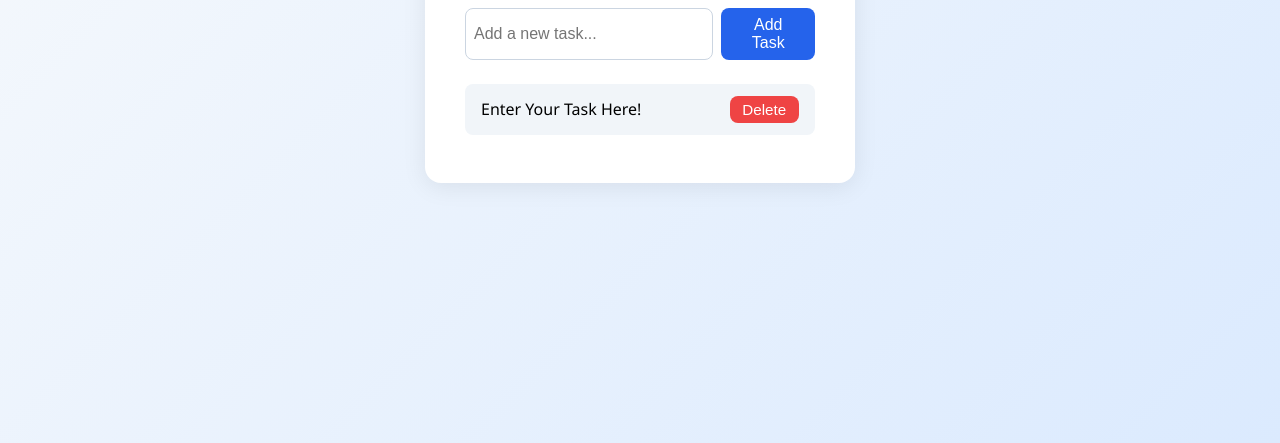
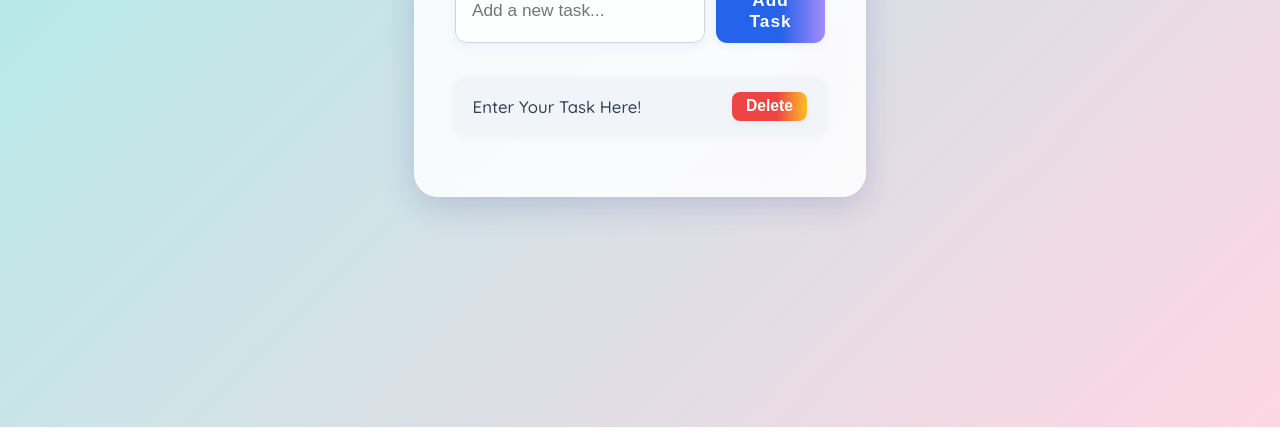
Before and after one commit to KeerthiS20/ToDo-App, a plain HTML site: page index.html in a window 1280 px wide. Shown: the part 373-816 px from the top of the page. Drawn offline with Linux system fonts and the light colour scheme.

Commit message:
Update index.html

```diff
--- a/index.html
+++ b/index.html
@@ -5,81 +5,152 @@
     <meta name="viewport" content="width=device-width, initial-scale=1.0">
     <title>Todo App</title>
     <style>
+        @import url('https://fonts.googleapis.com/css2?family=Quicksand:wght@500;700&display=swap');
 body {
-            background: linear-gradient(135deg, #f8fafc 0%, #dbeafe 100%);
     min-height: 100vh;
+    margin: 0;
     display: flex;
     align-items: center;
     justify-content: center;
-            font-family: 'Segoe UI', Arial, sans-serif;
+    background: linear-gradient(135deg, #a8edea 0%, #fed6e3 100%);
+    font-family: 'Quicksand', Arial, sans-serif;
 }
+
 .todo-container {
-            background: #fff;
-            padding: 2rem 2.5rem;
-            border-radius: 1rem;
-            box-shadow: 0 4px 24px rgba(0,0,0,0.08);
-            width: 350px;
+    background: rgba(255,255,255,0.85);
+    padding: 2.5rem 2.5rem 2rem 2.5rem;
+    border-radius: 1.5rem;
+    box-shadow: 0 8px 32px 0 rgba(31, 38, 135, 0.18);
+    width: 370px;
+    backdrop-filter: blur(8px);
+    border: 1.5px solid rgba(255,255,255,0.25);
+    display: flex;
+    flex-direction: column;
+    align-items: center;
+    animation: popIn 0.8s cubic-bezier(.68,-0.55,.27,1.55);
 }
+
+@keyframes popIn {
+    0% { transform: scale(0.8) translateY(40px); opacity: 0; }
+    100% { transform: scale(1) translateY(0); opacity: 1; }
+}
+
 h1 {
-            text-align: center;
+    font-family: 'Quicksand', Arial, sans-serif;
+    font-weight: 700;
     color: #2563eb;
-            margin-bottom: 1.5rem;
+    letter-spacing: 2px;
+    margin-bottom: 1.2rem;
+    text-shadow: 0 2px 8px #e0e7ef;
 }
+
 #input {
     width: 70%;
-            padding: 0.5rem;
-            border: 1px solid #cbd5e1;
-            border-radius: 0.5rem;
-            font-size: 1rem;
+    padding: 0.7rem 1rem;
+    border: 1.5px solid #cbd5e1;
+    border-radius: 0.7rem;
+    font-size: 1.08rem;
+    box-shadow: 0 2px 12px rgba(37,99,235,0.08);
+    transition: border 0.2s, box-shadow 0.2s;
+    background: rgba(255,255,255,0.7);
+    margin-right: 0.5rem;
 }
+
+#input:focus {
+    border: 2px solid #2563eb;
+    outline: none;
+    box-shadow: 0 4px 16px rgba(37,99,235,0.13);
+    background: #fff;
+}
+
 .add-btn {
-            padding: 0.5rem 1rem;
-            background: #2563eb;
+    padding: 0.7rem 1.2rem;
+    background: linear-gradient(90deg, #2563eb 60%, #a78bfa 100%);
+    color: #fff;
+    border: none;
+    border-radius: 0.7rem;
+    font-size: 1.08rem;
+    font-weight: 700;
+    cursor: pointer;
+    margin-left: 0.2rem;
+    transition: background 0.2s, box-shadow 0.2s, transform 0.15s;
+    box-shadow: 0 2px 8px rgba(37,99,235,0.08);
+    letter-spacing: 1px;
+}
+
+.add-btn:hover {
+    background: linear-gradient(90deg, #1d4ed8 60%, #7c3aed 100%);
+    box-shadow: 0 4px 16px rgba(37,99,235,0.15);
+    transform: scale(1.06) rotate(-2deg);
+}
+
+#list-container {
+    width: 100%;
+    margin-top: 1.2rem;
+    padding: 0;
+    list-style: none;
+}
+
+#list-container li {
+    background: rgba(241,245,249,0.95);
+    margin-bottom: 0.85rem;
+    padding: 0.85rem 1.1rem;
+    border-radius: 0.7rem;
+    display: flex;
+    align-items: center;
+    justify-content: space-between;
+    font-size: 1.05rem;
+    font-weight: 500;
+    color: #334155;
+    transition: background 0.2s, transform 0.2s, box-shadow 0.2s;
+    box-shadow: 0 1px 8px rgba(0,0,0,0.05);
+    position: relative;
+    cursor: pointer;
+    overflow: hidden;
+}
+
+#list-container li:hover {
+    background: #e0e7ef;
+    transform: translateY(-2px) scale(1.02);
+    box-shadow: 0 4px 16px rgba(37,99,235,0.10);
+}
+
+.delete-btn {
+    background: linear-gradient(90deg, #ef4444 60%, #fbbf24 100%);
     color: #fff;
     border: none;
     border-radius: 0.5rem;
-            font-size: 1rem;
+    padding: 0.35rem 0.9rem;
     cursor: pointer;
-            margin-left: 0.5rem;
-            transition: background 0.2s;
+    font-size: 0.98rem;
+    font-weight: 700;
+    transition: background 0.2s, transform 0.2s, box-shadow 0.2s;
+    margin-left: 0.7rem;
+    box-shadow: 0 2px 8px rgba(239,68,68,0.08);
 }
-        .add-btn:hover {
-            background: #1d4ed8;
+
+.delete-btn:hover {
+    background: linear-gradient(90deg, #b91c1c 60%, #f59e42 100%);
+    transform: scale(1.09) rotate(2deg);
+    box-shadow: 0 4px 16px rgba(239,68,68,0.13);
 }
-        #list-container {
-            list-style: none;
-            padding: 0;
-            margin-top: 1.5rem;
+
+::-webkit-scrollbar {
+    width: 8px;
+    background: #e0e7ef;
+    border-radius: 8px;
 }
-        #list-container li {
-            background: #f1f5f9;
-            margin-bottom: 0.75rem;
-            padding: 0.75rem 1rem;
-            border-radius: 0.5rem;
-            display: flex;
-            align-items: center;
-            justify-content: space-between;
-            font-size: 1rem;
+::-webkit-scrollbar-thumb {
+    background: #a5b4fc;
+    border-radius: 8px;
 }
-        .delete-btn {
-            background: #ef4444;
-            color: #fff;
-            border: none;
-            border-radius: 0.5rem;
-            padding: 0.3rem 0.8rem;
-            cursor: pointer;
-            font-size: 0.95rem;
-            transition: background 0.2s;
-        }
-        .delete-btn:hover {
-            background: #b91c1c;
-        }
+
     </style>
 </head>
     <body>
     <div class="todo-container">
         <h1>Todo List</h1>
-        <div style="display: flex; justify-content: center; margin-bottom: 1rem;">
+        <div style="display: flex; justify-content: center; margin-bottom: 1rem; width: 100%;">
             <input id="input" placeholder="Add a new task...">
             <button class="add-btn" onclick="add()">Add Task</button>
         </div>
@@ -89,6 +160,7 @@
             </li>
         </ul>
     </div>
+</body>
     <script>
         var ul = document.getElementById("list-container");
         var input = document.getElementById("input");
```
Lines whose indentation alone changed are shown as unchanged.
